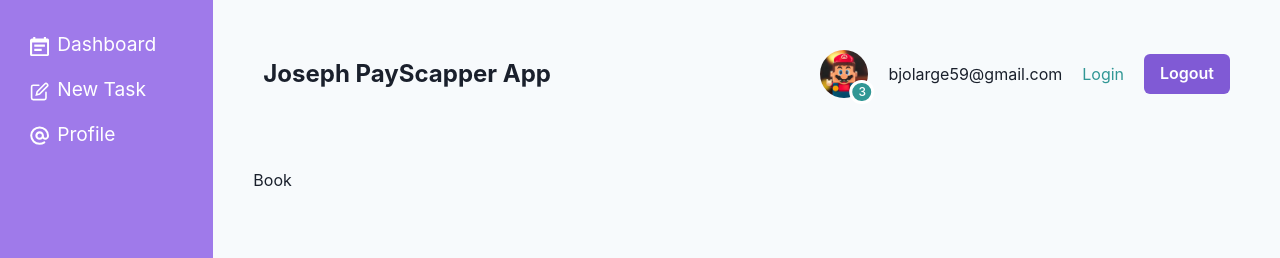
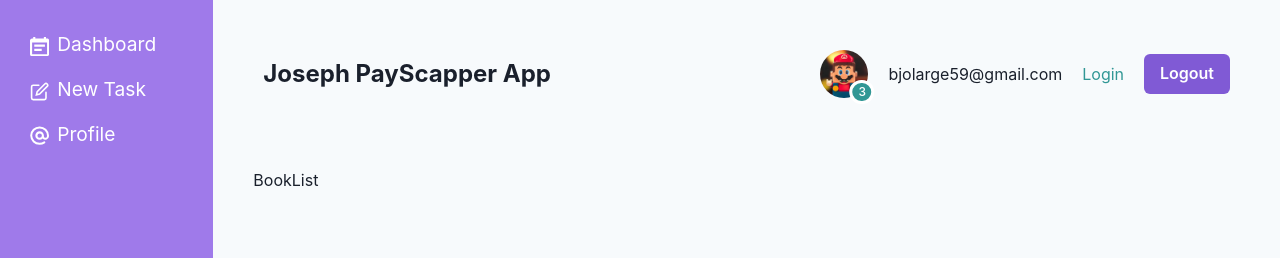
Before and after one commit to bjolarge/payscrapper-frontend, a React (Vite) app: page /book in a window 1280 px wide. Shown: the top 258 px of the page. Built offline with nearby package versions, Linux system fonts and the light colour scheme.

Commit message:
feat: added a new line to book pages

```diff
--- a/src/pages/Book.jsx
+++ b/src/pages/Book.jsx
@@ -46,7 +46,7 @@ import React from 'react'
 
 const Book = () => {
   return (
-    <div>Book</div>
+    <div>BookList</div>
   )
 }
 
```
